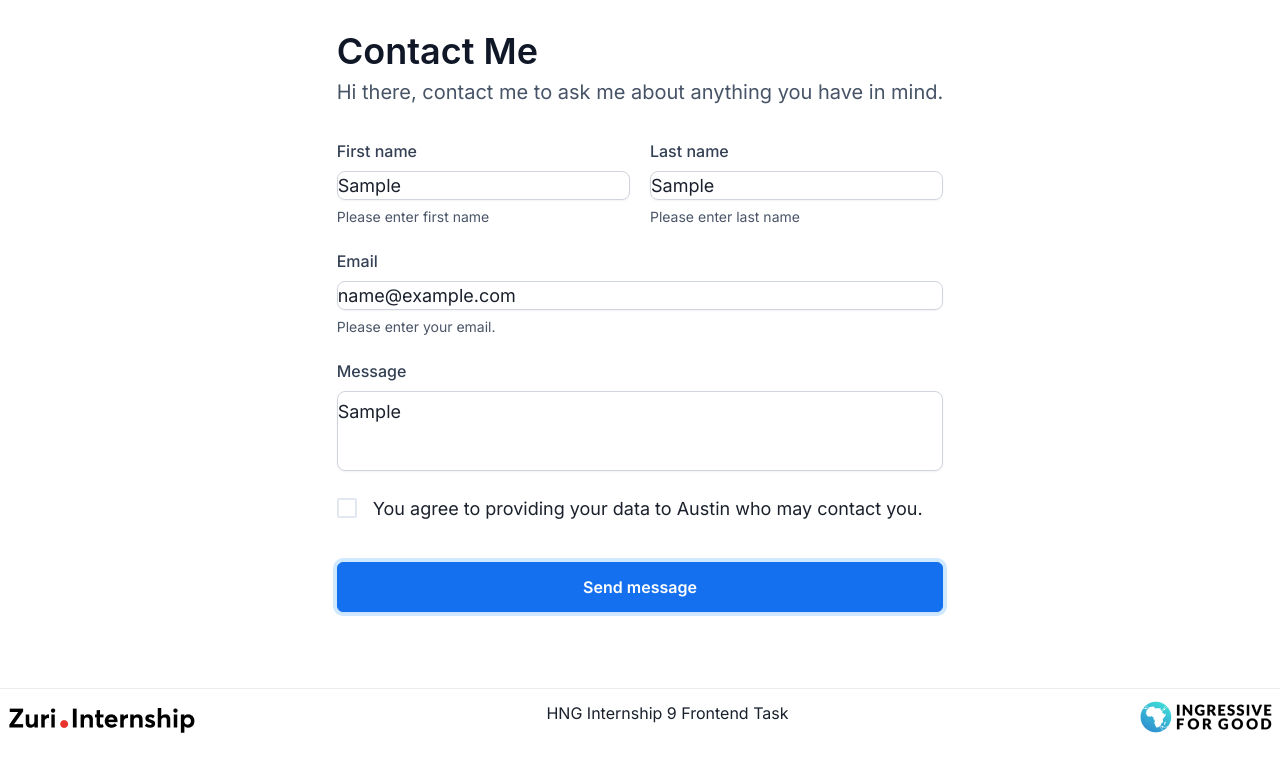
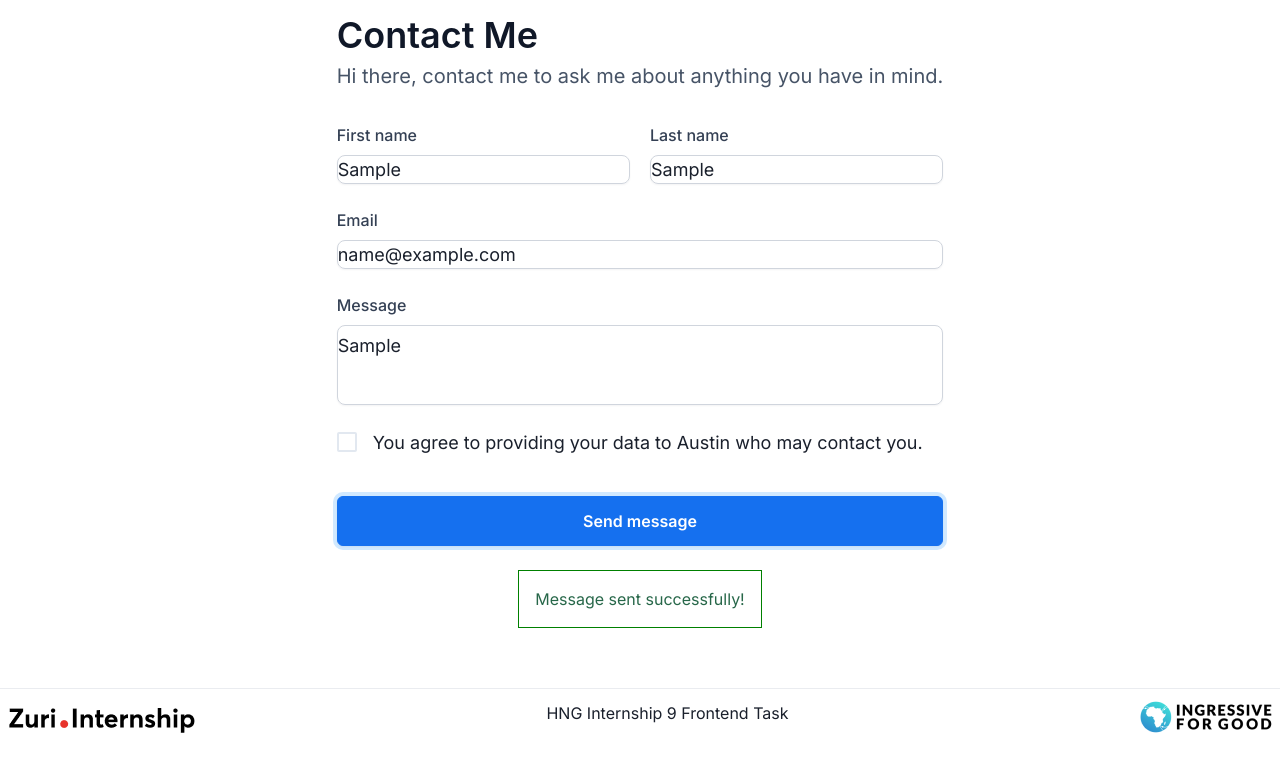
Before and after one commit to austinmula/link-tree-type, a React (Create React App) app: page /contact in a window 1280 px wide. Both pictures are taken after typing "Sample", "Sample", "name@example.com", "Sample" into the empty fields and a click on the button "Send message". Shown: the top 772 px of the page. Built offline with nearby package versions, Linux system fonts and the light colour scheme.

Commit message:
feat: validation of form inputs

```diff
--- a/src/pages/ContactMe.js
+++ b/src/pages/ContactMe.js
@@ -17,13 +17,14 @@ import React, { useState } from "react";
 
 const ContactMe = () => {
   const name = "Austin";
-  const [error, setError] = useState({
+  const def = {
     email: false,
     first_name: false,
     last_name: false,
     message: false,
-    terms: false,
-  });
+  };
+  const [error, setError] = useState(def);
+  const [success, setSuccess] = useState(false);
   const [data, setData] = useState({
     email: "",
     first_name: "",
@@ -33,8 +34,21 @@ const ContactMe = () => {
   });
 
   const handleSubmit = (e) => {
+    setSuccess(false);
+    setError(def);
+
+    for (const key in data) {
+      if (data[key] == "") {
+        setError((prev) => ({
+          ...prev,
+          [key]: true,
+        }));
+      }
+    }
     e.preventDefault();
-    console.log(data);
+    if (data.first_name && data.email && data.message && data.last_name) {
+      setSuccess(true);
+    }
   };
 
   const handleChange = (e) => {
@@ -83,7 +97,7 @@ const ContactMe = () => {
 
         <VStack as="form" spacing={6} w="100%" onSubmit={handleSubmit}>
           <Stack direction={["column", "row"]} w="100%" spacing={5}>
-            <FormControl>
+            <FormControl isInvalid={error.first_name}>
               <FormLabel color="#344054">First name</FormLabel>
               <Input
                 type="text"
@@ -98,11 +112,16 @@ const ContactMe = () => {
                   border: "1px solid #84CAFF",
                   boxShadow: "0px 1px 2px rgba(16, 24, 40, 0.05)",
                 }}
+                _invalid={{
+                  border: " 1px solid #F89687",
+                }}
                 onChange={handleChange}
               />
-              <FormHelperText>Please enter first name</FormHelperText>
+              {error.first_name && (
+                <FormErrorMessage>Please enter first name</FormErrorMessage>
+              )}
             </FormControl>
-            <FormControl>
+            <FormControl isInvalid={error.last_name}>
               <FormLabel color="#344054">Last name</FormLabel>
               <Input
                 type="text"
@@ -113,16 +132,21 @@ const ContactMe = () => {
                 border={"1px solid #D0D5DD"}
                 boxShadow="0px 1px 2px rgba(16, 24, 40, 0.05)"
                 borderRadius={"8px"}
+                _invalid={{
+                  border: " 1px solid #F89687",
+                }}
                 _focus={{
                   border: "1px solid #84CAFF",
                   boxShadow: "0px 1px 2px rgba(16, 24, 40, 0.05)",
                 }}
                 onChange={handleChange}
               />
-              <FormHelperText>Please enter last name</FormHelperText>
+              {error.first_name && (
+                <FormErrorMessage>Please enter last name</FormErrorMessage>
+              )}
             </FormControl>
           </Stack>
-          <FormControl>
+          <FormControl isInvalid={error.email}>
             <FormLabel color="#344054">Email</FormLabel>
             <Input
               type="email"
@@ -137,14 +161,19 @@ const ContactMe = () => {
                 border: "1px solid #84CAFF",
                 boxShadow: "0px 1px 2px rgba(16, 24, 40, 0.05)",
               }}
+              _invalid={{
+                border: " 1px solid #F89687",
+              }}
               onChange={handleChange}
             />
-            <FormHelperText>Please enter your email.</FormHelperText>
+            {/* <FormHelperText>Please enter your email.</FormHelperText> */}
+            {error.email && (
+              <FormErrorMessage>Please enter your email</FormErrorMessage>
+            )}
           </FormControl>
-          <FormControl>
+          <FormControl isInvalid={error.message}>
             <FormLabel color="#344054">Message</FormLabel>
             <Textarea
-              // isInvalid
               type="text"
               id="message"
               resize={"none"}
@@ -164,7 +193,9 @@ const ContactMe = () => {
               onChange={handleChange}
             />
             {/* <FormHelperText>Enter message here</FormHelperText> */}
-            <FormErrorMessage>Error</FormErrorMessage>
+            {error.message && (
+              <FormErrorMessage>Please enter a message</FormErrorMessage>
+            )}
           </FormControl>
           <Box w="100%">
             <Checkbox
@@ -204,6 +235,11 @@ const ContactMe = () => {
           >
             Send message
           </Button>
+          {success && (
+            <Box border="1px solid green" p={4} color="green.700">
+              Message sent successfully!
+            </Box>
+          )}
         </VStack>
       </VStack>
     </Box>
```
